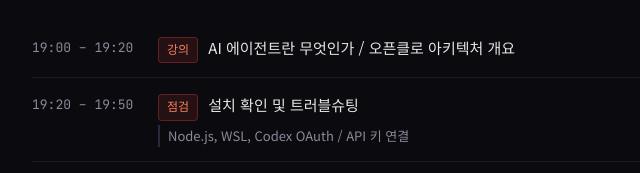
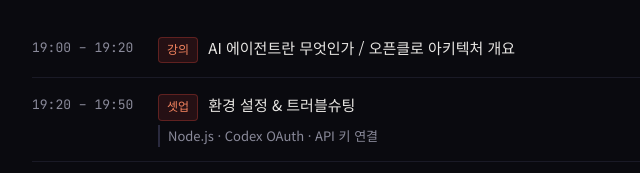
Before and after one commit to ErickRyu/openclaw-multiagent-workshop, a website: page index.html in a window 1280 px wide. Shown: the part 2418-2591 px from the top of the page, 242-882 px from the left. Drawn offline with Linux system fonts and the light colour scheme.

Commit message:
커리큘럼 점검 섹션을 셋업으로 간결하게 변경
Co-Authored-By: Claude Opus 4.6 (1M context) <noreply@anthropic.com>

```diff
--- a/index.html
+++ b/index.html
@@ -875,8 +875,8 @@
         <div class="schedule-item">
           <div class="schedule-time">19:20 – 19:50</div>
           <div class="schedule-content">
-            <span class="tag">점검</span> 설치 확인 및 트러블슈팅
-            <div class="schedule-sub">Node.js, WSL, Codex OAuth / API 키 연결</div>
+            <span class="tag">셋업</span> 환경 설정 & 트러블슈팅
+            <div class="schedule-sub">Node.js · Codex OAuth · API 키 연결</div>
           </div>
         </div>
         <div class="schedule-item">
```
